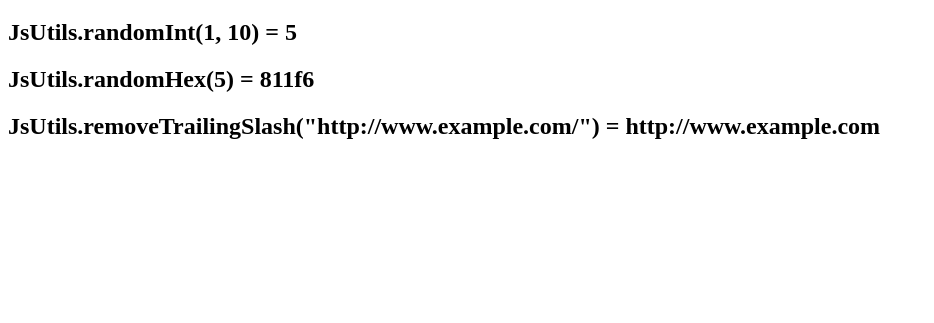
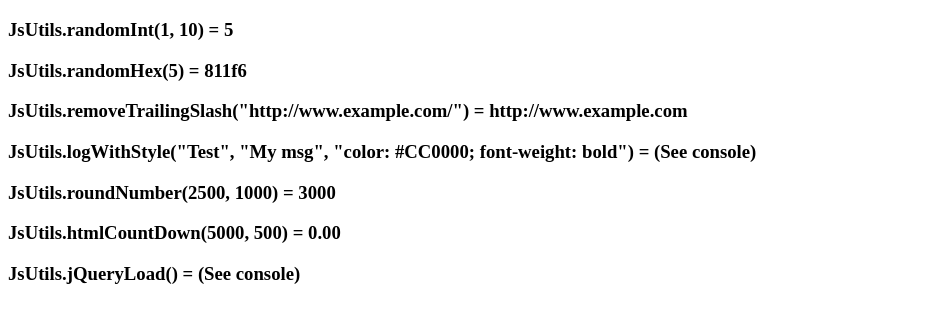
Before and after one commit to tonysamperi/js-utils, a plain HTML site: page test/index.html in a window 1280 px wide. Shown: the part 61-384 px from the top of the page, without its empty margins (0-934 px from the left). Drawn offline with nearby package versions, Linux system fonts and the light colour scheme.

Commit message:
v 0.2.0
* htmlCountDown
* jQueryLoad
* Round
* General formatting

```diff
--- a/js-utils.js
+++ b/js-utils.js
@@ -3,6 +3,38 @@
 JsUtils = (function () {
 
     return {
+        htmlCountDown: function (duration, updateFreq, targetEl) {
+            var counter = JsUtils.roundNumber(duration, 1000) / 1000;
+            var interval;
+            var print = function () {
+                counter -= updateFreq / 1000;
+                counter < 0 && (counter = 0);
+                targetEl.innerHTML = counter.toFixed(2);
+            };
+            interval = setInterval(function () {
+                print();
+            }, updateFreq);
+            setTimeout(function () {
+                clearInterval(interval);
+                print();
+            }, duration);
+        },
+        jQueryLoad: function () {
+            var jq = document.createElement('script');
+            jq.src = "https://ajax.googleapis.com/ajax/libs/jquery/1.12.0/jquery.min.js";
+            jq.onload = function () {
+                console.info("jQuery loaded.");
+            };
+            jq.onerror = function () {
+                console.info("jQuery not loaded.");
+            };
+            document.getElementsByTagName('head')[0].appendChild(jq);
+        },
+        logWithStyle: function (title, msg, style) {
+            console.group(title || "");
+            console.log("%c" + msg, style);
+            console.groupEnd();
+        },
         randomHex: function (len) {
             var maxlen = 8;
             var min = Math.pow(16, Math.min(len, maxlen) - 1);
@@ -14,7 +46,7 @@ JsUtils = (function () {
             }
             return r;
         },
-        randomInt: function(min, max, excludeMin, excludeMax) {
+        randomInt: function (min, max, excludeMin, excludeMax) {
             if (!min || isNaN(min)) {
                 min = 0;
             }
@@ -32,9 +64,22 @@ JsUtils = (function () {
             }
             return excludeMin ? result : ++result;
         },
-		removeTrailingSlash: function(target) {
-			return target.replace(/\/$/, "");
-		}
+        removeTrailingSlash: function (target) {
+            return target.replace(/\/$/, "");
+        },
+        roundNumber: function (value, closest) {
+            //cleanup
+            if (typeof value === typeof "") {
+                value = value.replace(/[^\d\.\-\ ]/g, '');
+            }
+            if (isNaN(value *= 1)) {
+                return 0;
+            }
+            if (typeof closest !== typeof 0 || closest < 1) {
+                closest = 1;
+            }
+            return Math.round(value / closest) * closest;
+        }
     }
 
 }());
--- a/test/index.html
+++ b/test/index.html
@@ -18,17 +18,28 @@
 <main>
     <!-- this page’s main content -->
     <script type="text/javascript" src="../js-utils.js"></script>
-	<h2>JsUtils.randomInt(1, 10) = <span id="test1"></span></h2>
-	<h2>JsUtils.randomHex(5) = <span id="test2"></span></h2>
-	<h2>JsUtils.removeTrailingSlash("http://www.example.com/") = <span id="test3"></span></h2>
+    <h3>JsUtils.randomInt(1, 10) = <span id="test1"></span></h3>
+    <h3>JsUtils.randomHex(5) = <span id="test2"></span></h3>
+    <h3>JsUtils.removeTrailingSlash("http://www.example.com/") = <span id="test3"></span></h3>
+    <h3>JsUtils.logWithStyle("Test", "My msg", "color: #CC0000; font-weight: bold") = <span
+            id="test4">(See console)</span></h3>
+    <h3>JsUtils.roundNumber(2500, 1000) = <span id="test5"></span></h3>
+    <h3>JsUtils.htmlCountDown(5000, 500) = <span id="test6"></span></h3>
+    <h3>JsUtils.jQueryLoad() = (See console)</h3>
 
     <script type="text/javascript">
         var $test1 = document.getElementById("test1");
         var $test2 = document.getElementById("test2");
         var $test3 = document.getElementById("test3");
+        var $test5 = document.getElementById("test5");
+        var $test6 = document.getElementById("test6");
         $test1.innerHTML = JsUtils.randomInt(1, 10);
         $test2.innerHTML = JsUtils.randomHex(5);
         $test3.innerHTML = JsUtils.removeTrailingSlash("http://www.example.com/");
+        JsUtils.logWithStyle("Test", "My msg", "color: #CC0000; font-weight: bold");
+        $test5.innerHTML = JsUtils.roundNumber(2500, 1000);
+        JsUtils.htmlCountDown(5000, 25, $test6);
+        JsUtils.jQueryLoad();
     </script>
 </main>
 
```
Lines whose indentation alone changed are shown as unchanged.
